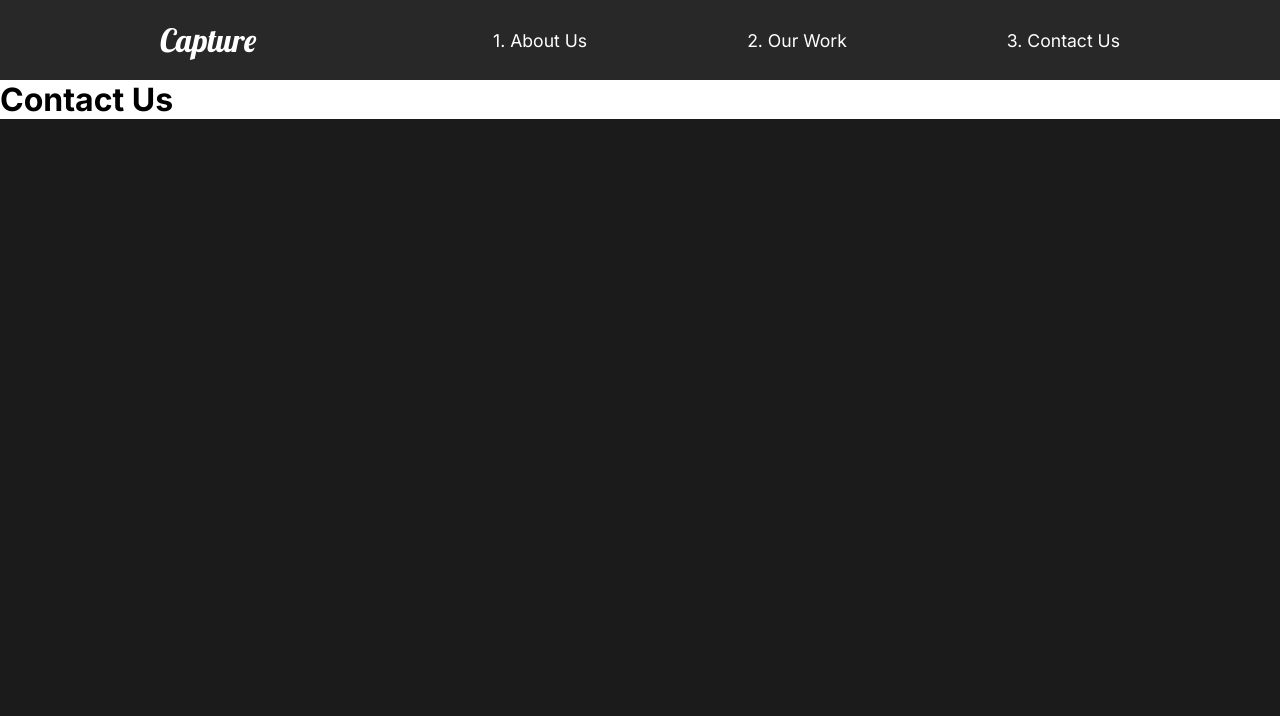
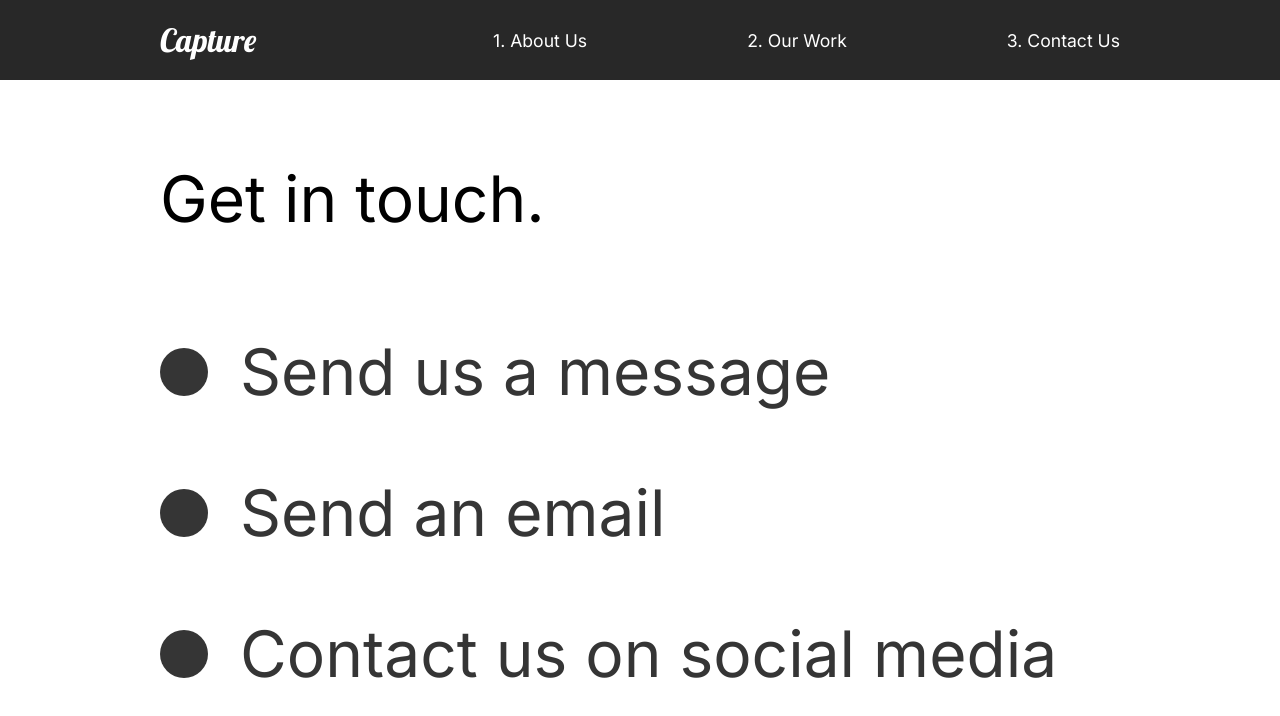
Before and after one commit to evoloshchenko/capture, a React (Create React App) app: page /contact in a window 1280 px wide. Shown: the top 716 px of the page. Built offline with nearby package versions, Linux system fonts and the light colour scheme.

Commit message:
Added changes on ContactUs page + animated the divs

```diff
--- a/src/pages/ContactUs.js
+++ b/src/pages/ContactUs.js
@@ -1,19 +1,73 @@
 //Animation
 import { motion } from "framer-motion";
-import { pageAnimation } from "../Animation";
+import { pageAnimation, titleAnimation } from "../Animation";
+import styled from "styled-components";
 
 const ContactUs = () => {
   return (
-    <motion.div
+    <ContactStyle
       exit="exit"
       variants={pageAnimation}
       initial="hidden"
       animate="show"
-      style={{background: "#fff"}}
+      style={{ background: "#fff" }}
     >
-      <h1>Contact Us</h1>
-    </motion.div>
+      <Title>
+        <Hide>
+          <motion.h2 variants={titleAnimation}> Get in touch.</motion.h2>
+        </Hide>
+      </Title>
+      <div>
+        <Hide>
+          <Social variants={titleAnimation}>
+            <Circle />
+            <h2>Send us a message</h2>
+          </Social>
+        </Hide>
+        <Hide>
+          <Social variants={titleAnimation}>
+            <Circle />
+            <h2>Send an email</h2>
+          </Social>
+        </Hide>
+        <Hide>
+          <Social variants={titleAnimation}>
+            <Circle />
+            <h2>Contact us on social media</h2>
+          </Social>
+        </Hide>
+      </div>
+    </ContactStyle>
   );
 };
 
+const ContactStyle = styled(motion.div)`
+  padding: 5rem 10rem;
+  color: #353535;
+  min-height: 90vh;
+`;
+
+const Title = styled.div`
+  margin-bottom: 4rem;
+  color: black;
+`;
+
+const Hide = styled.div`
+  overflow: hidden;
+`;
+
+const Circle = styled.div`
+  border-radius: 50%;
+  width: 3rem;
+  height: 3rem;
+  background: #353535;
+`;
+const Social = styled(motion.div)`
+  display: flex;
+  align-items: center;
+  h2 {
+    margin: 2rem;
+  }
+`;
+
 export default ContactUs;
```
